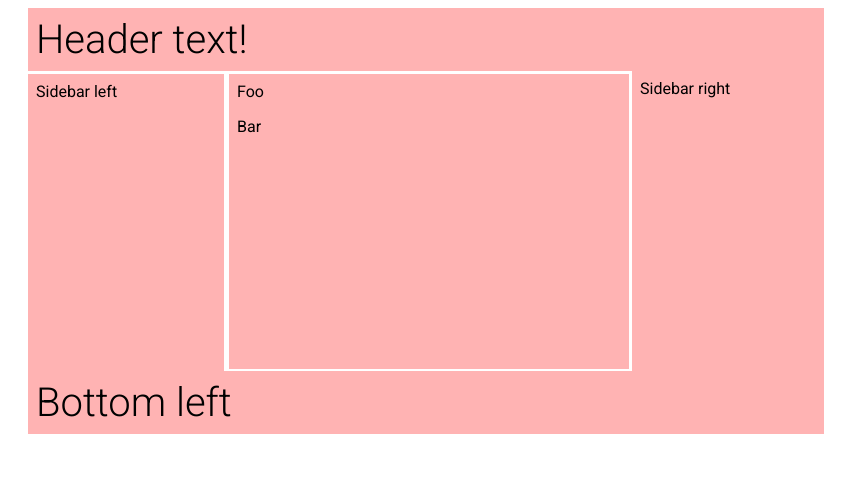
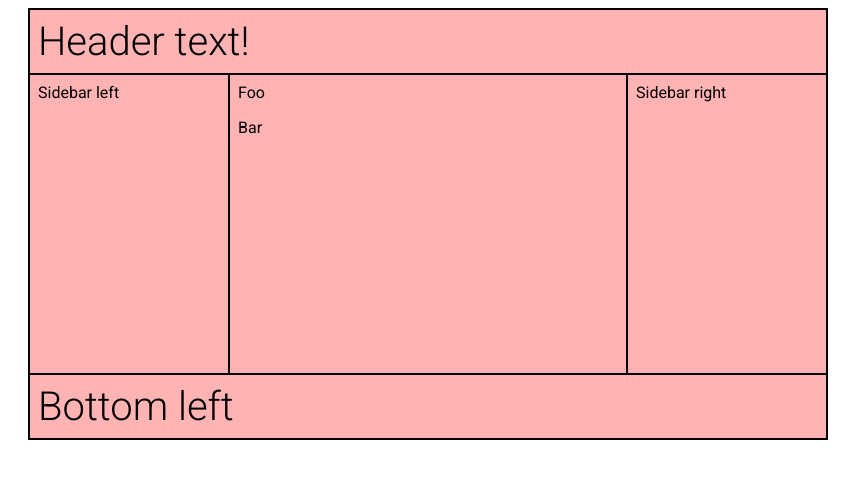
Before and after one commit to Ldupuis13/practice, a PHP site: page /2017-12-17.html in a window 1280 px wide. Shown: the top 479 px of the page, without its empty margins (0-863 px from the left). Run offline with PHP 8.4, Linux system fonts and the light colour scheme.

Commit message:
adusts borders of three columns, header & footer; corrects width

```diff
--- a/2017-12-17.css
+++ b/2017-12-17.css
@@ -17,13 +17,17 @@ h1 {
 header, section, footer {
   width: 796px;
   background-color: #ffb3b3;
+  border-width: 2px 2px 0px 2px;
+  border-style: solid;
+  border-color: #000000;
 }
 section {
-  height: 300px;
+  height: 298px;
 }
 footer {
-  position: relative;
-
+  border-bottom: 2px;
+  border-style: solid;
+  border-color: #000000;
 }
 .middle.foobar {
   list-style-type: none;
@@ -32,27 +36,19 @@ footer {
 }
 .left {
   float: left;
-  border: none;
-  width: 196px;
-  height: 300px;
-  background-color: #ffb3b3;
-  border-left: 0px;
-  border-right: 2px;
-  border-bottom: 0px;
-  border-color: #ffffff;
+  width: 198px;
+}
+/* Width=200px */
+.middle {
+  float: left;
+  width: 396px;
+  height: 298px;
+  border-width: 0 2px 0 2px;
+  border-color: #000000;
   border-style: solid;
 }
-.middle {
-  float: left;
-  width: 400px;
-  height: 295px;
-  border: 0 2px;
-  border-color: #ffffff;
-  border-style: solid;
-  background-color: #ffb3b3;
-}
+/* width=400; total=600px*/
+
 .right {
   float: left;
-  width: 190px;
-  background-color: #ffb3b3;
 }
--- a/2017-12-17.html
+++ b/2017-12-17.html
@@ -16,10 +16,12 @@
         </div>
         <div class="middle">
           <div class="foobar">
-            <p>Foo</p>
-          </div>
-          <div class="bar">
-            <p>Bar</p>
+            <div>
+              <p>Foo</p>
+            </div>
+            <div>
+              <p>Bar</p>
+            </div>
           </div>
         </div>
         <div class="right">
```
